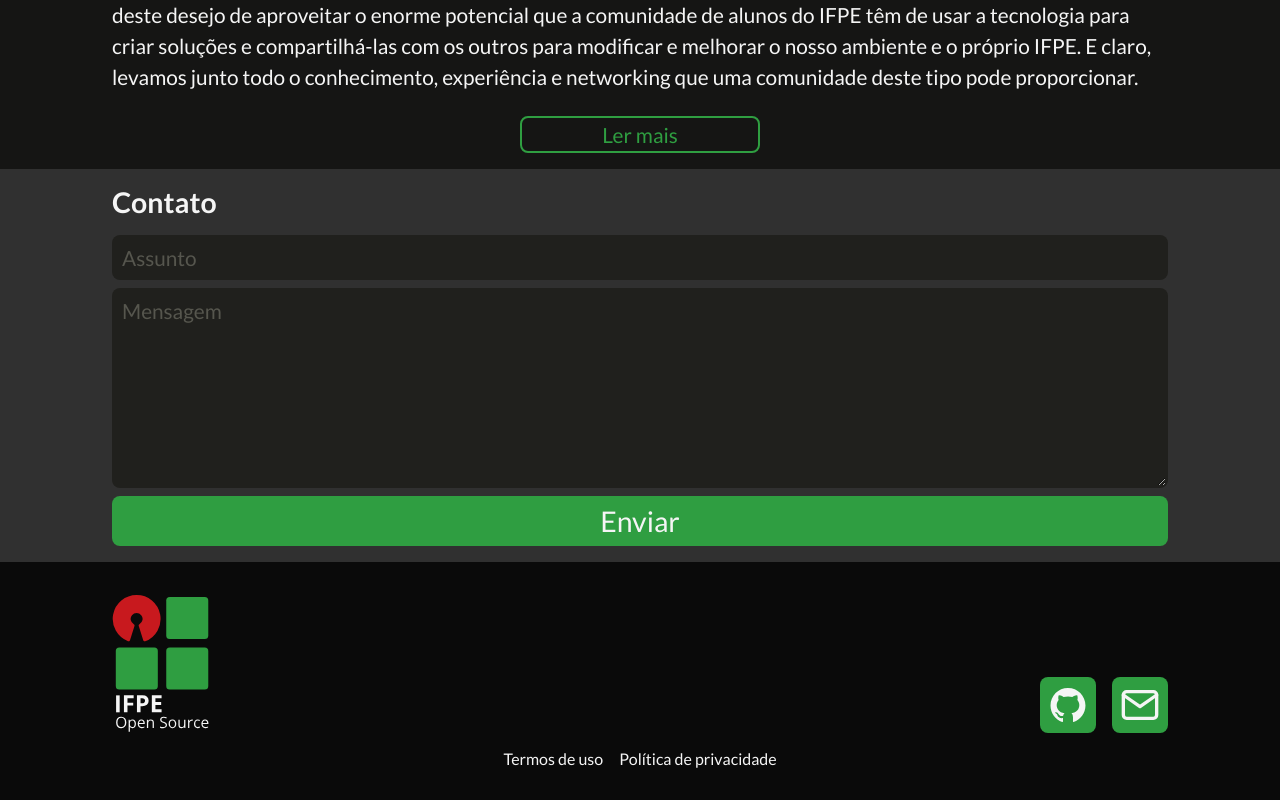
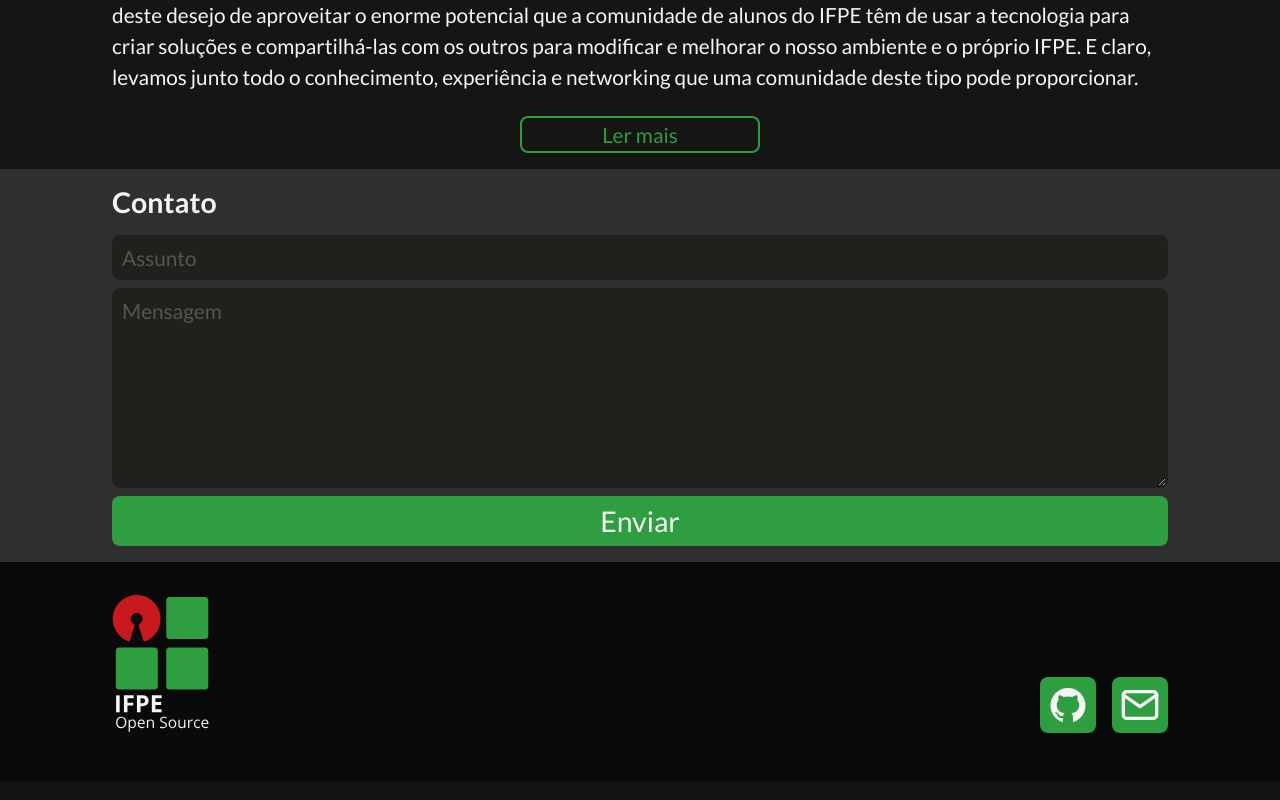
Before and after one commit to ifpeopensource/ifpeopensource.com.br, a Next.js app: page /Home in a window 1280 px wide. Shown: the part 1550-2350 px from the top of the page. Built offline with nearby package versions, Linux system fonts and the light colour scheme.

Commit message:
Remove policy container

```diff
--- a/src/components/Footer/index.tsx
+++ b/src/components/Footer/index.tsx
@@ -39,10 +39,6 @@ const Footer: React.FC = () => {
             label="E-mail"
           />
         </Social>
-        <PolicyContainer>
-          <Link href="/terms">Termos de uso</Link>
-          <Link href="/privacy">Política de privacidade</Link>
-        </PolicyContainer>
       </Content>
     </Container>
   );
```
